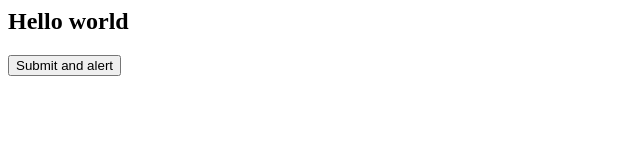
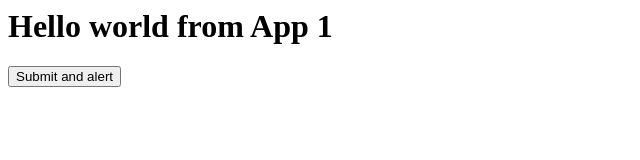
Before and after one commit to wadhwa1/wadhwa1.github.io, a plain HTML site: page index.html in a window 1280 px wide. Shown: the whole page, without its empty margins (0-640 px from the left). Drawn offline with Linux system fonts and the light colour scheme.

Commit message:
Update index.html

```diff
--- a/index.html
+++ b/index.html
@@ -1,4 +1,4 @@
-<h2>Hello world</h2>
+<h1>Hello world from App 1</h1>
 <input type='button' value='Submit and alert' onclick='myalert()'/>
 <script>
     window.myalert = function() {
```
